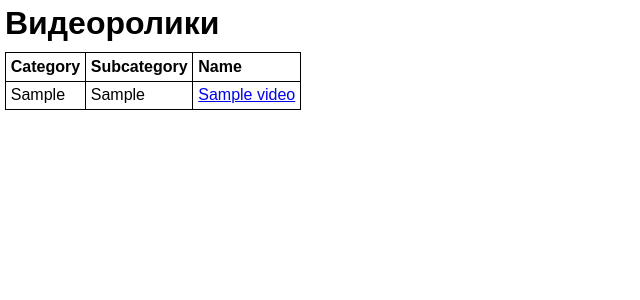
After one commit to david672orford/pub-tools, a Flask app: a page that uses app/templates/videos.html in a window 1280 px wide. The commit adds this page. Shown: the top 300 px of the page, without its empty margins (0-640 px from the left). Run offline with Flask 2, Linux system fonts and the light colour scheme; tables that the repository leaves empty hold one stand-in row (values such as "Sample post").

Commit message:
load videos

```diff
--- a/app/static/base.css
+++ b/app/static/base.css
@@ -11,6 +11,7 @@ HEADER {
 	}
 NAV {
 	}
+
 SECTION {
     border: 1px solid #c0c0c0;
 	margin: 5px;
@@ -54,3 +55,13 @@ UL.pubs LI IMG {
     width: 100%;
     border: 1px solid #c0c0c0;
     }
+
+TABLE {
+	border-collapse: collapse;
+	margin: 5px;
+	}
+TH, TD {
+	border: 1px solid black;
+	padding: .3em;
+	text-align: left;
+	}
--- /dev/null
+++ b/app/templates/videos.html
@@ -0,0 +1,30 @@
+<!DOCTYPE html>
+<html lang="ru">
+<head>
+<meta charset="utf-8">
+<title>Видеоролики</title>
+<meta name="viewport" content="width=device-width,initial-scale=1">
+<link rel="stylesheet" href="./static/base.css">
+</head>
+<body>
+<header>
+	<h1>Видеоролики</h1>
+	<nav>
+	</nav>
+</header>
+<table>
+<thead>
+<tr><th>Category</th><th>Subcategory</th><th>Name</th></tr>
+</thead>
+<tbody>
+{% for video in videos %}
+<tr>
+	<td>{{video.category}}</td>
+	<td>{{video.subcategory}}</td>
+	<td><a href="{{video.href}}">{{video.name}}</a></td>
+</tr>
+{% endfor %}
+</tbody>
+</table>
+</body>
+</html>
--- a/app/views.py
+++ b/app/views.py
@@ -1,20 +1,31 @@
 from flask import render_template
 from . import app
-from .models import Publications
-
-@app.route("/")
-def toolbox():
-	return render_template("publications.html", categories=[
-		("Приглашения", Publications.query.filter(Publications.name.like("Приглашение%")).order_by(Publications.code)),
-		("Видио", Publications.query.filter(Publications.code.like("%_VIDEO")).order_by(Publications.code)),
-		("Книги", Publications.query.filter(Publications.code.in_(("ld", "ll", "bh","bhs","lv","lvs","jl"))).order_by(Publications.code)),
-		("Буклеты", Publications.query.filter(Publications.code.like("t-3%")).order_by(Publications.code)),
-		("Сторожевая башня", Publications.query.filter_by(code="wp").order_by(Publications.issue_code)),
-		("Пробудуйтесь!", Publications.query.filter_by(code="g").order_by(Publications.issue_code))
-		])
+from .models import Publications, Videos
 
 @app.route("/все")
 def all_pubs():
 	return render_template("publications.html", categories=[
 		("все", Publications.query.order_by(Publications.code, Publications.issue_code))
 		])
+
+@app.route("/")
+def toolbox():
+	return render_template("publications.html", categories=[
+		("Приглашения", Publications.query.filter(Publications.name.like("Приглашение%")).order_by(Publications.code)),
+		("Видио", Videos.query.filter_by(category="VODMinistryTools").order_by(Videos.code)),
+		("Книги", Publications.query.filter(Publications.code.in_(("lffi", "ld", "ll", "bh","bhs","lv","lvs","jl"))).order_by(Publications.code)),
+		("Буклеты", Publications.query.filter(Publications.code.like("t-3%")).order_by(Publications.code)),
+		("Сторожевая башня", Publications.query.filter_by(code="wp").order_by(Publications.issue_code)),
+		("Пробудуйтесь!", Publications.query.filter_by(code="g").order_by(Publications.issue_code))
+		])
+
+@app.route("/рабочая-тетрадь")
+def workbook():
+	return render_template("publications.html", categories=[
+		("Рабочая тетрадь", Publications.query.filter_by(code="mwb").order_by(Publications.issue_code))
+		])
+
+
+@app.route("/видеоролики")
+def videos():
+	return render_template("videos.html", videos=Videos.query.order_by(Videos.category, Videos.subcategory, Videos.name))
```
Also changed, not shown: app/jwbroadcasting.py (+20 -3 lines), app/jwpubs.py (+10 -4 lines), app/models.py (+17 -0 lines), 2 other files.
